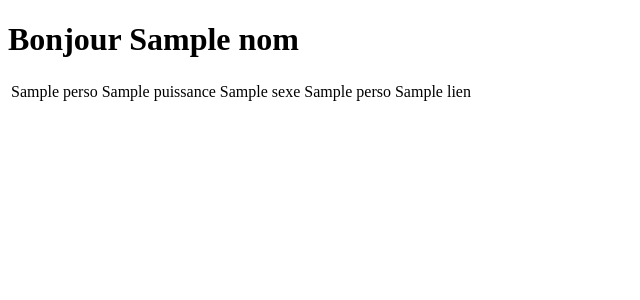
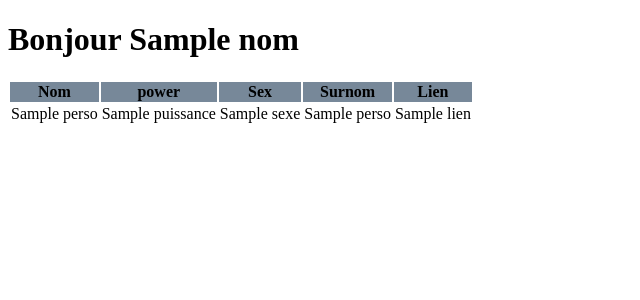
Before and after one commit to Entropie67/templateflasktuto, a Flask app: template templates/index.html in a window 1280 px wide. Shown: the top 300 px of the page, without its empty margins (0-640 px from the left). Run offline with Flask 2, Linux system fonts and the light colour scheme; the template is opened without the code that fills it: most values are stand-ins (such as "Sample title", 1, 10 or a date in 2020).

Commit message:
link du css

```diff
--- a/static/css/style.css
+++ b/static/css/style.css
@@ -0,0 +1,3 @@
+th {
+    background-color: lightslategray;
+}
--- a/templates/index.html
+++ b/templates/index.html
@@ -2,11 +2,19 @@
 <html lang="en">
 <head>
     <meta charset="UTF-8">
+    <link rel="stylesheet" type="text/css" href="{{ url_for('static', filename='css/style.css') }}"/>
     <title>{{ titre}}</title>
 </head>
 <body>
     <h1> Bonjour {{ nom }}</h1>
     <table>
+    <tr>
+        <th> Nom</th>
+        <th>power</th>
+        <th>Sex</th>
+        <th>Surnom</th>
+        <th>Lien</th>
+    </tr>
     {% for p in perso %}
         <tr>
             <td>{{ p.nom }}</td>
```
